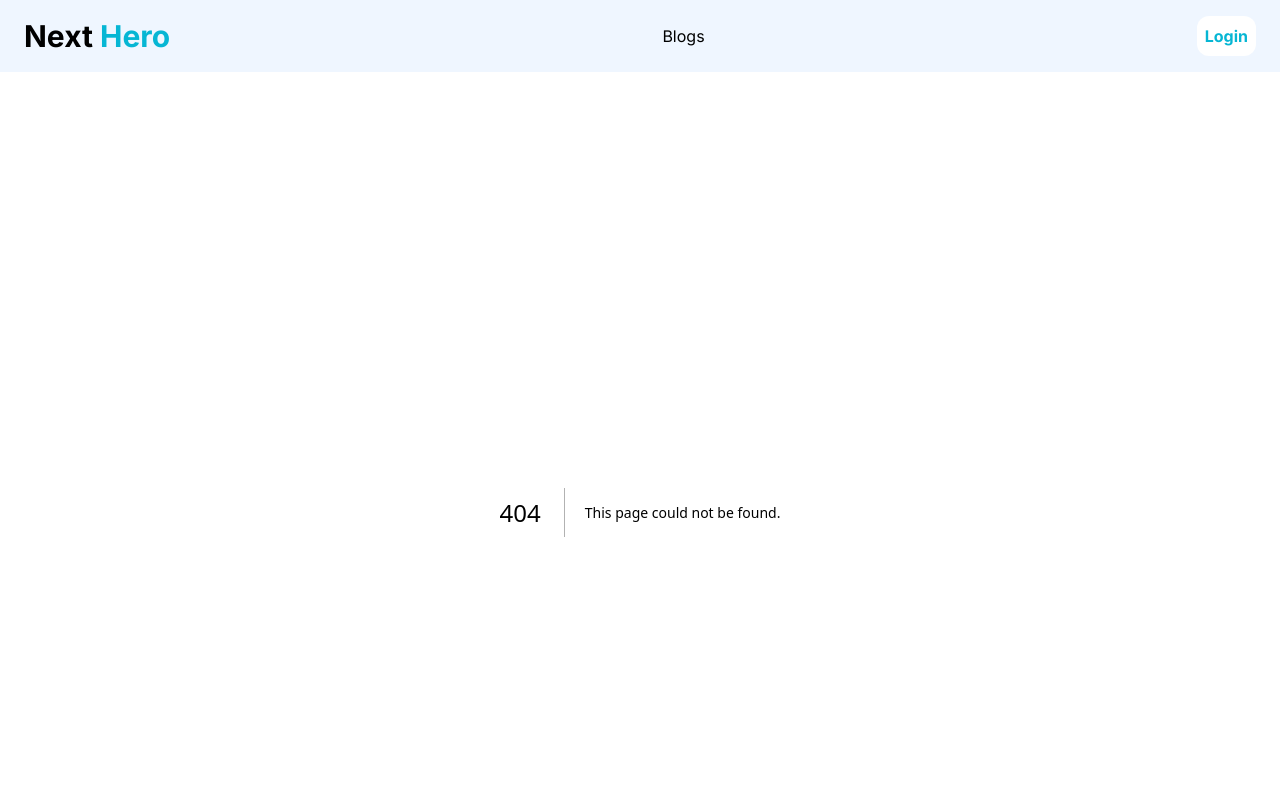
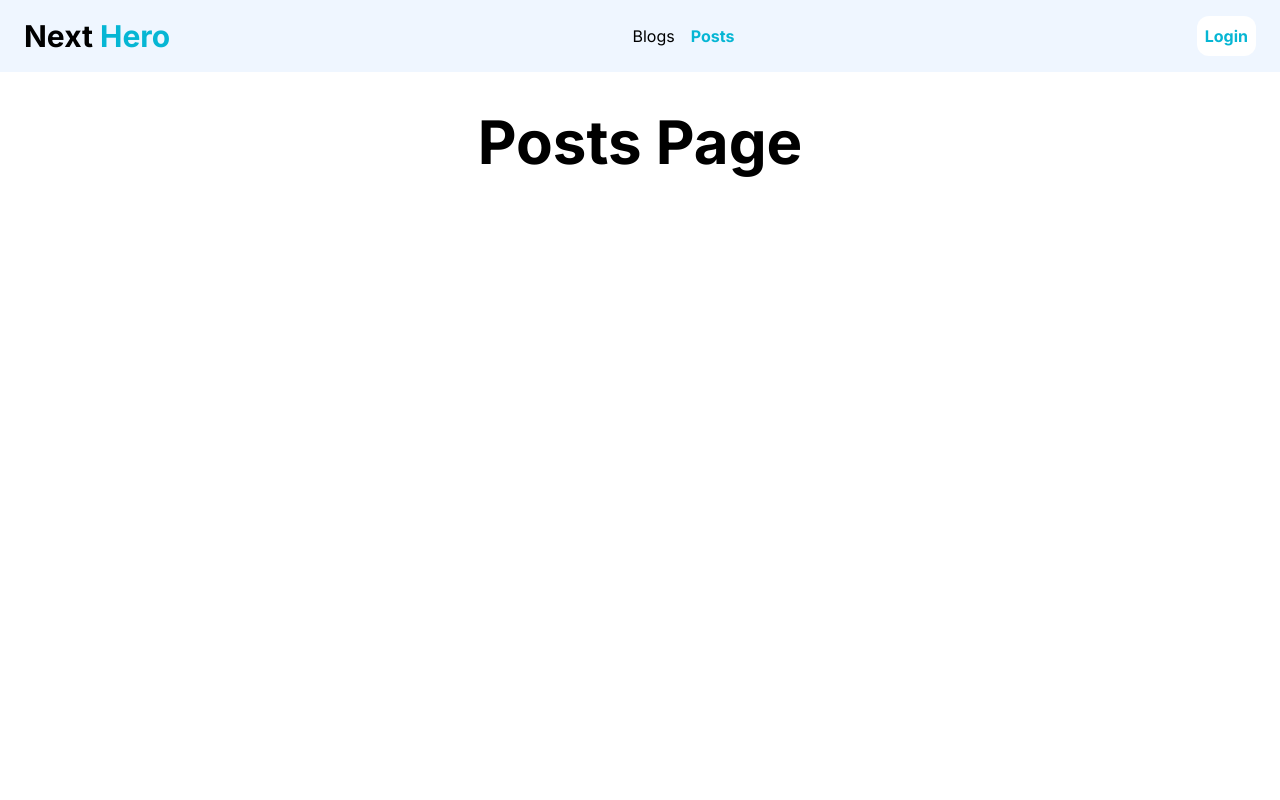
Before and after one commit to Md-Ashikur-Rahman-Ashik/Next-Hero, a Next.js app: page /posts in a window 1280 px wide. Before the commit this address had no page. Shown: the top 800 px of the page. Built offline with nearby package versions, Linux system fonts and the light colour scheme.

Commit message:
Adding posts page

```diff
--- /dev/null
+++ b/src/app/posts/page.jsx
@@ -0,0 +1,11 @@
+import React from "react";
+
+const page = () => {
+  return (
+    <div className="card card-compact container rounded-xl mx-auto max-w-fit">
+      <h2 className="font-bold text-6xl">Posts Page</h2>
+    </div>
+  );
+};
+
+export default page;
--- a/src/components/Navbar.jsx
+++ b/src/components/Navbar.jsx
@@ -10,6 +10,10 @@ const Navbar = () => {
     {
       title: "Blogs",
       path: "/blogs",
+    },
+    {
+      title: "Posts",
+      path: "/posts",
     },
   ];
 
```
